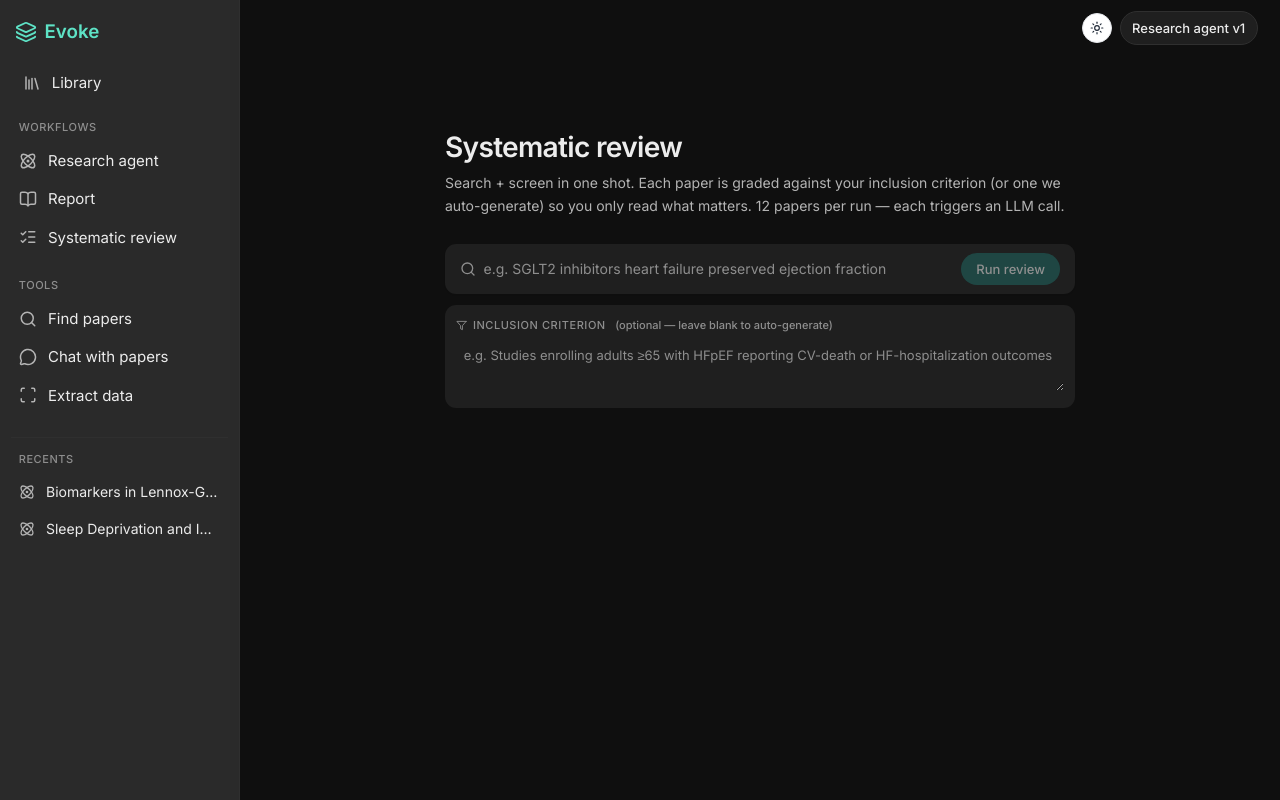
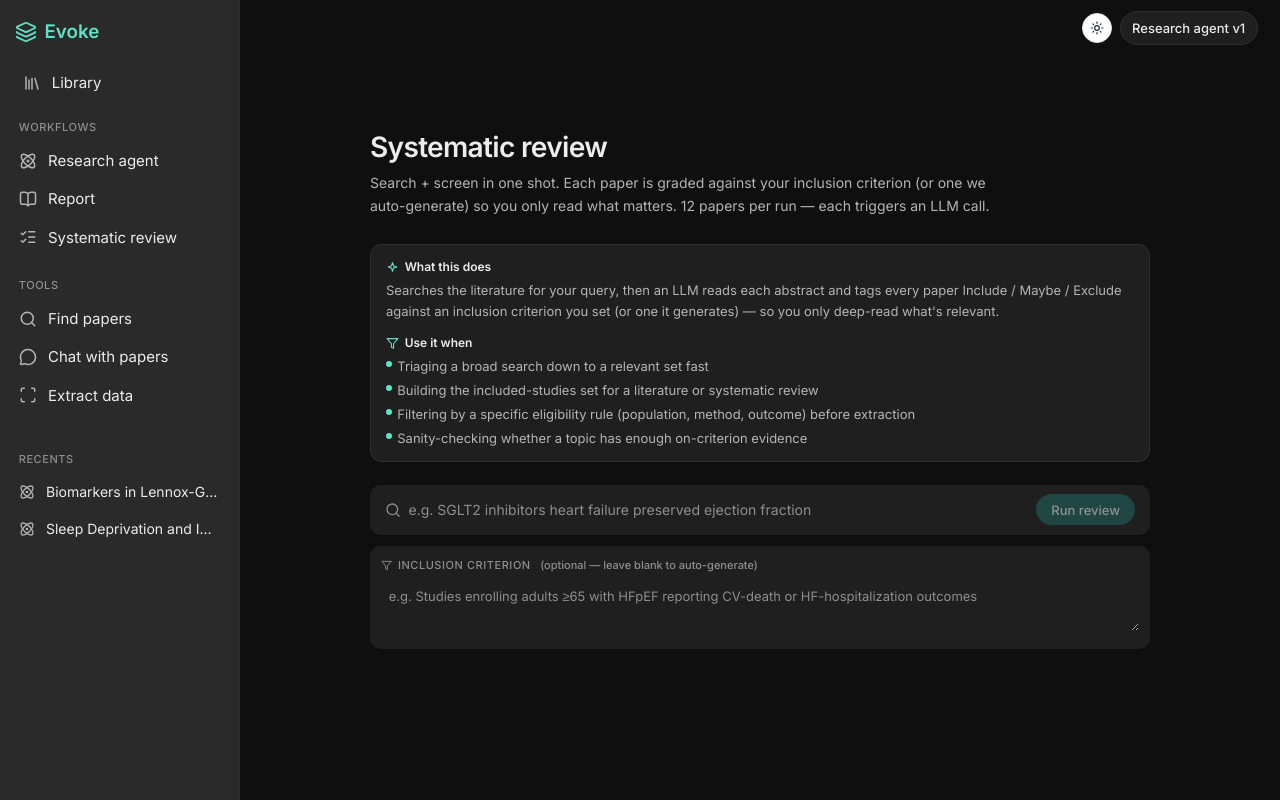
Before and after one commit to BrodyKretz/evoke-elicit-clone, a Next.js app: page /lab/review in a window 1280 px wide. Built offline with nearby package versions, Linux system fonts and the light colour scheme.

Commit message:
Systematic Review: add 'what it does / use it when' explainer panel

```diff
--- a/components/lab/ReviewSearch.tsx
+++ b/components/lab/ReviewSearch.tsx
@@ -108,6 +108,33 @@
         criterion (or one we auto-generate) so you only read what matters. 12
         papers per run — each triggers an LLM call.
       </p>
+
+      <div className="mb-6 rounded-xl border border-border bg-surface px-4 py-3.5">
+        <div className="mb-1 flex items-center gap-1.5">
+          <Sparkles size={13} className="text-teal-bright" />
+          <span className="text-[12px] font-semibold text-text">What this does</span>
+        </div>
+        <p className="text-[13px] leading-relaxed text-text-muted">
+          Searches the literature for your query, then an LLM reads each abstract and tags every paper Include / Maybe / Exclude against an inclusion criterion you set (or one it generates) — so you only deep-read what&apos;s relevant.
+        </p>
+        <div className="mt-3 mb-1 flex items-center gap-1.5">
+          <Filter size={13} className="text-teal-bright" />
+          <span className="text-[12px] font-semibold text-text">Use it when</span>
+        </div>
+        <ul className="flex flex-col gap-1 text-[13px] text-text-muted">
+          {[
+            "Triaging a broad search down to a relevant set fast",
+            "Building the included-studies set for a literature or systematic review",
+            "Filtering by a specific eligibility rule (population, method, outcome) before extraction",
+            "Sanity-checking whether a topic has enough on-criterion evidence",
+          ].map((item) => (
+            <li key={item} className="flex items-start gap-1.5">
+              <span className="mt-[5px] h-1.5 w-1.5 flex-shrink-0 rounded-full bg-teal-bright" />
+              {item}
+            </li>
+          ))}
+        </ul>
+      </div>
 
       <form
         onSubmit={(e) => {
```
